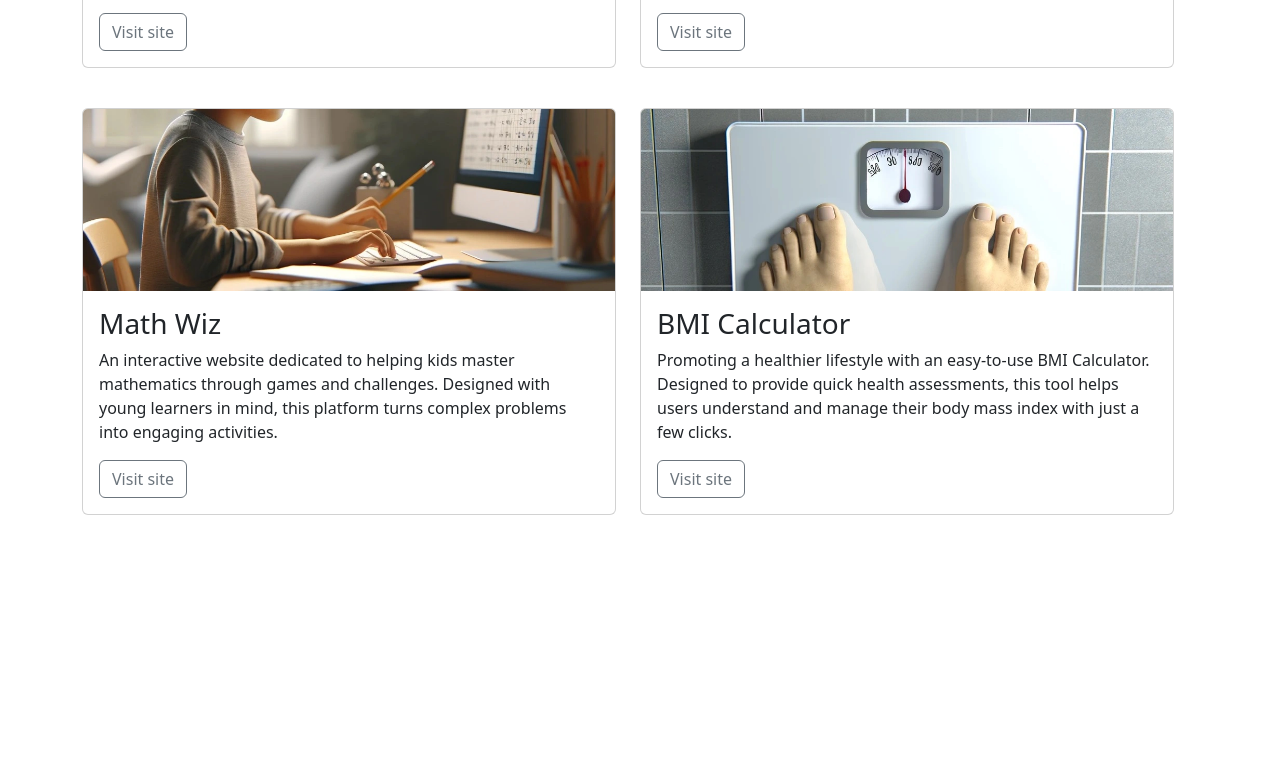
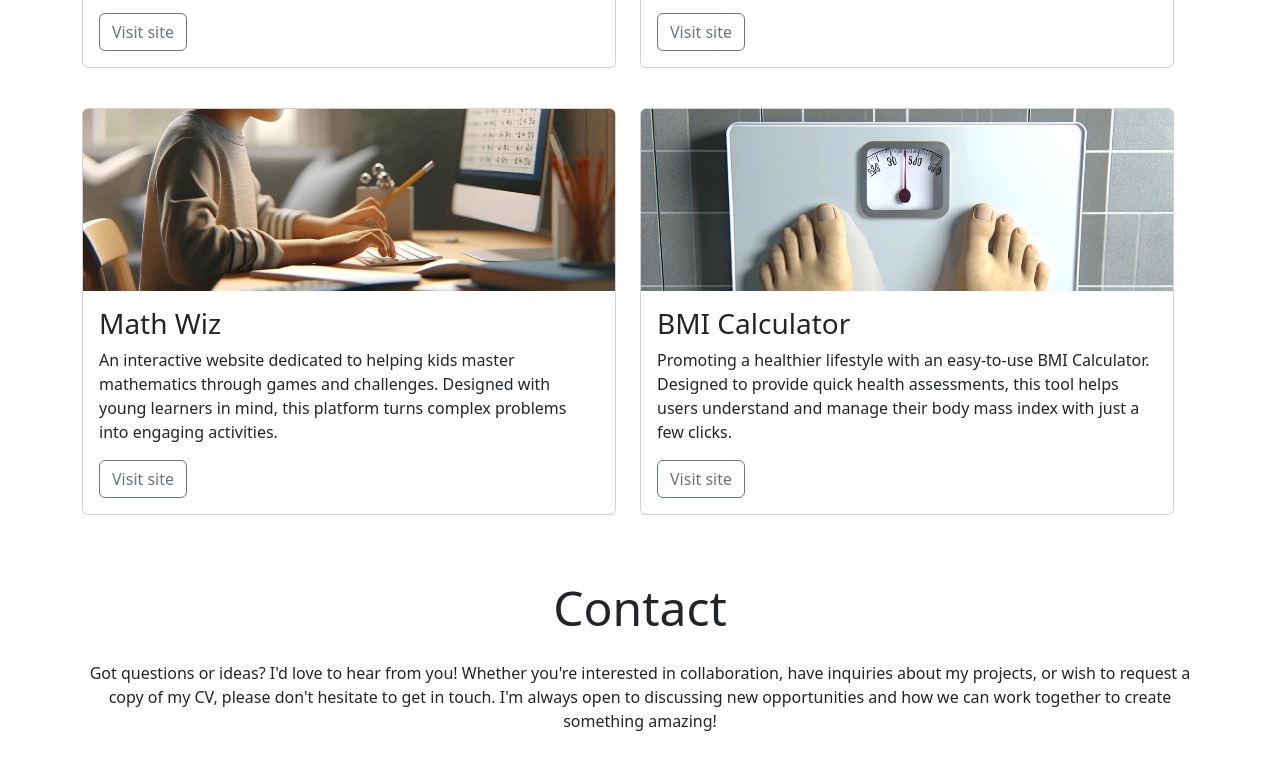
Before and after one commit to Tito-Daramola/bootstrap-portfolio, a plain HTML site: page index.html in a window 1280 px wide. Shown: the part 1384-2157 px from the top of the page. Before the commit the page ends 1939 px from the top, so only its background shows below. Drawn offline with nearby package versions, Linux system fonts and the light colour scheme.

Commit message:
Add Contact section

```diff
--- a/index.html
+++ b/index.html
@@ -148,6 +148,23 @@
     </section>
 </main>
 
+<!-- Contact section -->
+<footer id="contact" class="container">
+  <div class="row justify-content-center">
+    <div class="col-12 text-center my-4">
+      <h2 class="display-5">
+        Contact
+      </h2>
+      <p class="mt-4">
+      Got questions or ideas? I'd love to hear from you! Whether you're interested in collaboration, have inquiries about my projects, or wish to request a copy of my CV, please don't hesitate to get in touch. I'm always open to discussing new opportunities and how we can work together to create something amazing!
+      </p>
+    </div>
+    <div class="col-12 col-md-10 col-lg-8">
+      <!-- Add your form here -->
+    </div>
+  </div>
+</footer>
+
     <!-- Bootstrap JS Link  -->
     <script src="https://cdn.jsdelivr.net/npm/bootstrap@5.3.3/dist/js/bootstrap.bundle.min.js" integrity="sha384-YvpcrYf0tY3lHB60NNkmXc5s9fDVZLESaAA55NDzOxhy9GkcIdslK1eN7N6jIeHz" crossorigin="anonymous"></script>
 </body>
```
